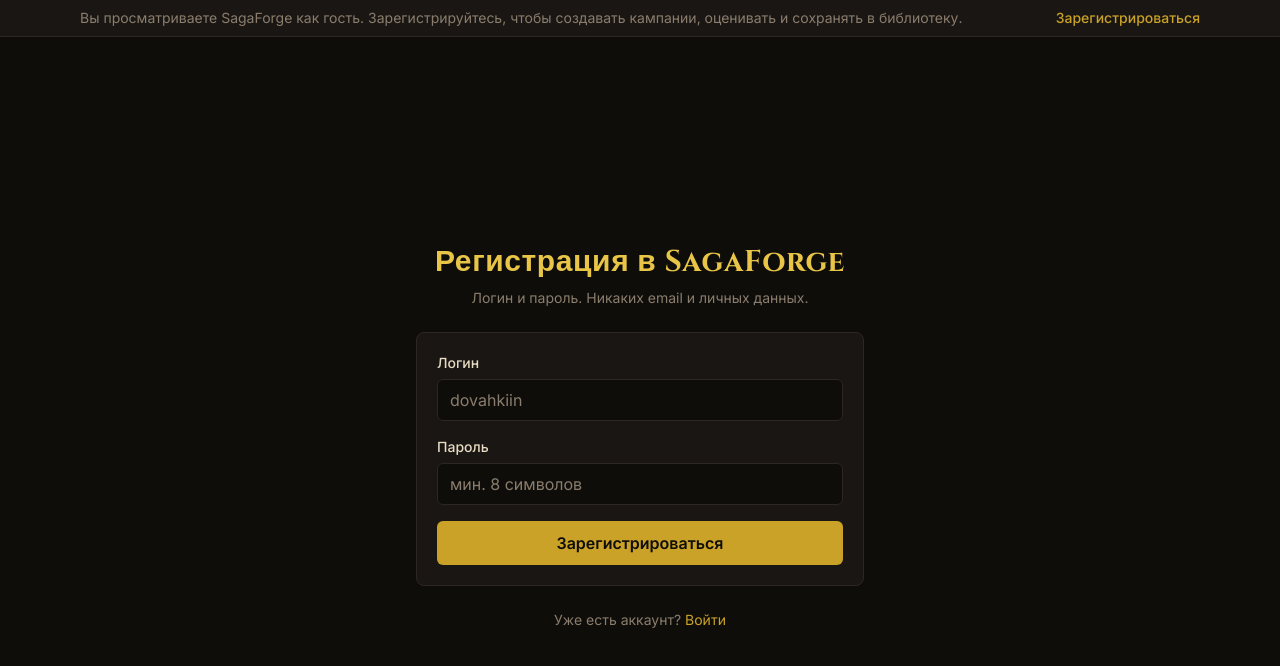
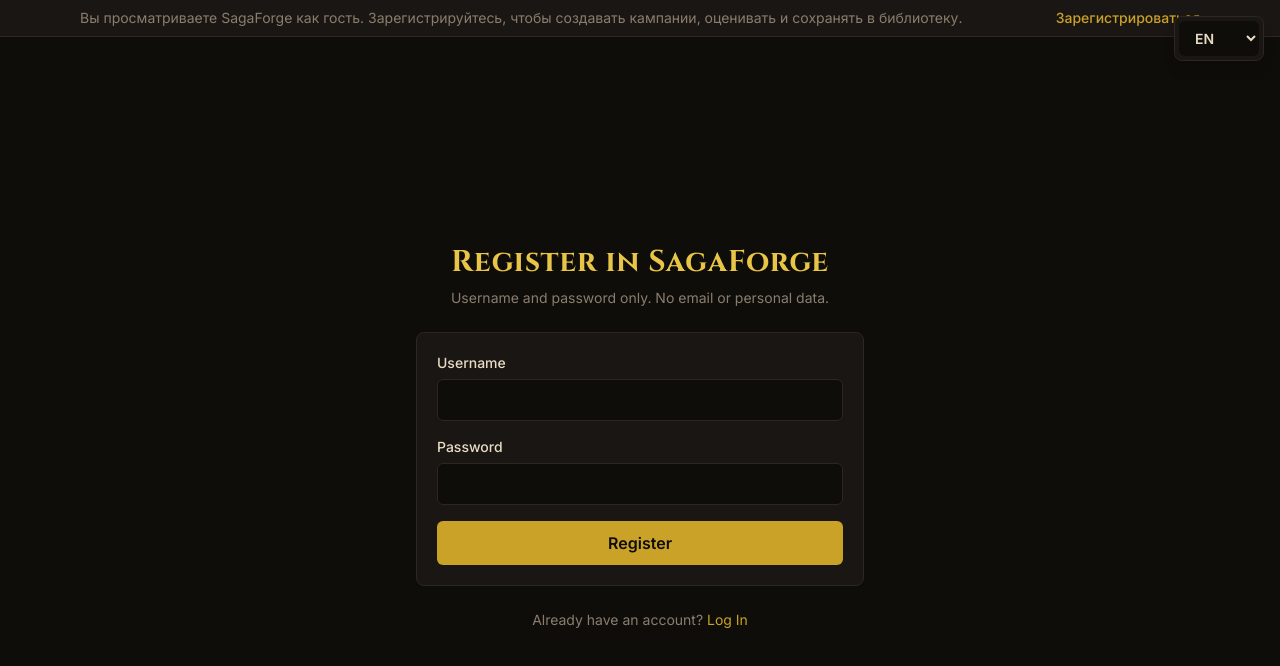
Before and after one commit to Dima7064/partyforge, a Next.js app: page /en/register in a window 1280 px wide. Shown: the top 666 px of the page. Built offline with nearby package versions, Linux system fonts and the light colour scheme; no server answers.

Commit message:
Feature: i18n translations for dashboard, login, register; clean language switcher UI

```diff
--- a/app/[locale]/layout.tsx
+++ b/app/[locale]/layout.tsx
@@ -1,12 +1,13 @@
 import type { Metadata } from "next";
 import { Cinzel, Inter } from "next/font/google";
-import "../globals.css";
-import { Providers } from "../providers";
+import "@/app/globals.css";
+import { Providers } from "./providers";
 import { SkipLink } from "@/components/ui/skip-link";
 import { GuestBanner } from "@/components/ui/guest-banner";
 import { getCurrentUser } from "@/lib/auth/currentUser";
-import { NextIntlClientProvider } from "next-intl";
-import { getMessages } from "next-intl/server";
+import { NextIntlClientProvider } from 'next-intl';
+import { getMessages } from 'next-intl/server';
+import { LanguageSwitcher } from "@/components/ui/language-switcher";
 
 const cinzel = Cinzel({
   variable: "--font-cinzel",
@@ -21,19 +22,19 @@
 
 export const metadata: Metadata = {
   title: "SagaForge",
-  description: "Создавай связанные кампании для D&D",
+  description: "Create connected D&D campaigns.",
 };
 
 export default async function RootLayout({
   children,
-  params,
+  params
 }: Readonly<{
   children: React.ReactNode;
   params: Promise<{ locale: string }>;
 }>) {
   const { locale } = await params;
+  const user = await getCurrentUser();
   const messages = await getMessages();
-  const user = await getCurrentUser();
 
   return (
     <html lang={locale} className="dark">
@@ -41,6 +42,9 @@
         <NextIntlClientProvider messages={messages}>
           <SkipLink />
           <GuestBanner authenticated={!!user} />
+
+          <LanguageSwitcher />
+
           <Providers>{children}</Providers>
         </NextIntlClientProvider>
       </body>
--- a/app/[locale]/login/page.tsx
+++ b/app/[locale]/login/page.tsx
@@ -1,7 +1,7 @@
 "use client";
 
 import { useState } from "react";
-import { useRouter, useSearchParams } from "next/navigation";
+import { useRouter, useSearchParams, useParams } from "next/navigation";
 import Link from "next/link";
 import { createBrowserSupabaseClient } from "@/lib/supabase/client";
 import { Button } from "@/components/ui/button";
@@ -10,12 +10,16 @@
 import { Label } from "@/components/ui/label";
 import { useToast } from "@/lib/hooks/useToast";
 import { usernameToEmail } from "@/lib/utils/username";
+import { useTranslations } from "next-intl";
 
 export default function LoginPage() {
   const router = useRouter();
   const searchParams = useSearchParams();
-  const nextUrl = searchParams.get("next") ?? "/dashboard";
+  const params = useParams();
+  const locale = params.locale as string;
+  const nextUrl = searchParams.get("next") ?? `/${locale}/dashboard`;
 
+  const t = useTranslations("Auth");
   const { show } = useToast();
   const [username, setUsername] = useState("");
   const [password, setPassword] = useState("");
@@ -31,11 +35,11 @@
         password,
       });
       if (signErr) throw signErr;
-      show("success", "Добро пожаловать");
+      show("success", t("loginSuccess"));
       router.push(nextUrl);
       router.refresh();
     } catch {
-      show("error", "Неверный логин или пароль");
+      show("error", t("error"));
       setLoading(false);
     }
   }
@@ -45,14 +49,14 @@
       <div className="w-full max-w-md space-y-6">
         <div className="text-center">
           <h1 className="text-3xl font-bold text-forge-gold-light">
-            Вход в SagaForge
+            {t("login")}
           </h1>
         </div>
         <Card>
           <CardContent>
             <form onSubmit={handleSubmit} className="space-y-4">
               <div>
-                <Label htmlFor="username">Логин</Label>
+                <Label htmlFor="username">{t("username")}</Label>
                 <Input
                   id="username"
                   value={username}
@@ -62,7 +66,7 @@
                 />
               </div>
               <div>
-                <Label htmlFor="password">Пароль</Label>
+                <Label htmlFor="password">{t("password")}</Label>
                 <Input
                   id="password"
                   type="password"
@@ -73,15 +77,15 @@
                 />
               </div>
               <Button type="submit" className="w-full" disabled={loading} aria-busy={loading}>
-                {loading ? "Входим..." : "Войти"}
+                {loading ? "..." : t("loginBtn")}
               </Button>
             </form>
           </CardContent>
         </Card>
         <p className="text-center text-forge-muted text-sm">
-          Нет аккаунта?{" "}
-          <Link href={`/register?next=${nextUrl}`} className="text-forge-gold hover:underline">
-            Зарегистрироваться
+          {t("noAccount")}{" "}
+          <Link href={`/${locale}/register?next=${nextUrl}`} className="text-forge-gold hover:underline">
+            {t("registerBtn")}
           </Link>
         </p>
       </div>
--- a/app/[locale]/register/page.tsx
+++ b/app/[locale]/register/page.tsx
@@ -1,7 +1,7 @@
 "use client";
 
 import { useState } from "react";
-import { useRouter, useSearchParams } from "next/navigation";
+import { useRouter, useSearchParams, useParams } from "next/navigation";
 import Link from "next/link";
 import { createBrowserSupabaseClient } from "@/lib/supabase/client";
 import { Button } from "@/components/ui/button";
@@ -9,17 +9,17 @@
 import { Input } from "@/components/ui/input";
 import { Label } from "@/components/ui/label";
 import { useToast } from "@/lib/hooks/useToast";
-import {
-  validatePassword,
-  validateUsername,
-  usernameToEmail,
-} from "@/lib/utils/username";
+import { validatePassword, validateUsername, usernameToEmail } from "@/lib/utils/username";
+import { useTranslations } from "next-intl";
 
 export default function RegisterPage() {
   const router = useRouter();
   const searchParams = useSearchParams();
-  const nextUrl = searchParams.get("next") ?? "/dashboard";
+  const params = useParams();
+  const locale = params.locale as string;
+  const nextUrl = searchParams.get("next") ?? `/${locale}/dashboard`;
 
+  const t = useTranslations("Auth");
   const { show } = useToast();
   const [username, setUsername] = useState("");
   const [password, setPassword] = useState("");
@@ -51,14 +51,14 @@
 
       if (!res.ok) {
         const err = await res.json();
-        throw new Error(err.error ?? "Не удалось создать профиль");
+        throw new Error(err.error ?? t("registerError"));
       }
 
-      show("success", "Аккаунт создан");
+      show("success", t("registerSuccess"));
       router.push(nextUrl);
       router.refresh();
     } catch (err) {
-      show("error", err instanceof Error ? err.message : "Ошибка регистрации");
+      show("error", err instanceof Error ? err.message : t("registerError"));
       setLoading(false);
     }
   }
@@ -68,48 +68,46 @@
       <div className="w-full max-w-md space-y-6">
         <div className="text-center">
           <h1 className="text-3xl font-bold text-forge-gold-light">
-            Регистрация в SagaForge
+            {t("register")}
           </h1>
           <p className="text-forge-muted text-sm mt-2">
-            Логин и пароль. Никаких email и личных данных.
+            {t("noEmail")}
           </p>
         </div>
         <Card>
           <CardContent>
             <form onSubmit={handleSubmit} className="space-y-4">
               <div>
-                <Label htmlFor="username">Логин</Label>
+                <Label htmlFor="username">{t("username")}</Label>
                 <Input
                   id="username"
                   value={username}
                   onChange={(e) => setUsername(e.target.value)}
-                  placeholder="dovahkiin"
                   autoComplete="username"
                   required
                 />
               </div>
               <div>
-                <Label htmlFor="password">Пароль</Label>
+                <Label htmlFor="password">{t("password")}</Label>
                 <Input
                   id="password"
                   type="password"
                   value={password}
                   onChange={(e) => setPassword(e.target.value)}
-                  placeholder="мин. 8 символов"
                   autoComplete="new-password"
                   required
                 />
               </div>
               <Button type="submit" className="w-full" disabled={loading} aria-busy={loading}>
-                {loading ? "Создаём..." : "Зарегистрироваться"}
+                {loading ? "..." : t("registerBtn")}
               </Button>
             </form>
           </CardContent>
         </Card>
         <p className="text-center text-forge-muted text-sm">
-          Уже есть аккаунт?{" "}
-          <Link href={`/login?next=${nextUrl}`} className="text-forge-gold hover:underline">
-            Войти
+          {t("hasAccount")}{" "}
+          <Link href={`/${locale}/login?next=${nextUrl}`} className="text-forge-gold hover:underline">
+            {t("loginBtn")}
           </Link>
         </p>
       </div>
--- a/components/ui/language-switcher.tsx
+++ b/components/ui/language-switcher.tsx
@@ -2,23 +2,29 @@
 
 import { usePathname, useRouter } from "next/navigation";
 import { useLocale } from "next-intl";
-import { Select } from "./select";
+import { Select } from "@/components/ui/select";
 
 export function LanguageSwitcher() {
   const locale = useLocale();
   const router = useRouter();
   const pathname = usePathname();
 
-  function handleChange(e: React.ChangeEvent<HTMLSelectElement>) {
+  const handleChange = (e: React.ChangeEvent<HTMLSelectElement>) => {
     const nextLocale = e.target.value;
     const newPathname = pathname.replace(`/${locale}`, `/${nextLocale}`);
-    router.push(newPathname);
-  }
+    router.replace(newPathname);
+  };
 
   return (
-    <Select value={locale} onChange={handleChange} className="w-24">
-      <option value="ru">RU</option>
-      <option value="en">EN</option>
-    </Select>
+    <div className="fixed top-4 right-4 z-[9999] flex items-center bg-forge-surface p-1 rounded-lg border border-forge-border shadow-lg">
+      <Select
+        value={locale}
+        onChange={handleChange}
+        className="w-20 bg-forge-bg text-forge-parchment border-none focus:ring-0 text-sm font-semibold"
+      >
+        <option value="ru">RU</option>
+        <option value="en">EN</option>
+      </Select>
+    </div>
   );
 }
--- a/messages/en.json
+++ b/messages/en.json
@@ -1,24 +1,46 @@
 {
-  "Nav": {
-    "dashboard": "Dashboard",
+  "Dashboard": {
+    "greeting": "Hello",
+    "cabinet": "Dashboard",
+    "create": "Create Campaign",
+    "join": "Join Campaign",
     "library": "My Library",
     "profile": "Profile",
-    "create": "Create Campaign",
-    "join": "Join",
+    "myCampaigns": "My Campaigns",
+    "emptyText": "No campaigns yet. Create your first one or join by code.",
+    "master": "Master",
+    "player": "Player",
+    "open": "Open",
+    "settings": "Settings",
     "explore": "Explore"
   },
-  "Home": {
-    "title": "SagaForge",
-    "subtitle": "Create interconnected D&D campaigns",
-    "btn_start": "Sign Up",
-    "btn_login": "Log In"
-  },
   "Auth": {
-    "login_title": "Login to SagaForge",
-    "register_title": "Register for SagaForge",
+    "login": "Login to SagaForge",
+    "register": "Register in SagaForge",
     "username": "Username",
     "password": "Password",
-    "submit_login": "Log In",
-    "submit_register": "Sign Up"
+    "loginBtn": "Log In",
+    "registerBtn": "Register",
+    "noAccount": "No account?",
+    "hasAccount": "Already have an account?",
+    "loginSuccess": "Welcome",
+    "registerSuccess": "Account created",
+    "error": "Invalid username or password",
+    "registerError": "Registration error",
+    "noEmail": "Username and password only. No email or personal data."
+  },
+  "Generate": {
+    "title": "Create Campaign",
+    "desc": "Dark fantasy. Choose level and party size.",
+    "params": "Parameters",
+    "titleLabel": "Title (optional)",
+    "level": "Level",
+    "partySize": "Party size (including master)",
+    "partyHint": "For example, 4 means 1 master and 3 players.",
+    "duration": "Duration",
+    "oneShot": "One Shot",
+    "miniCampaign": "Mini Campaign",
+    "longCampaign": "Long Campaign",
+    "generateBtn": "Generate"
   }
 }
--- a/messages/ru.json
+++ b/messages/ru.json
@@ -1,24 +1,46 @@
 {
-  "Nav": {
-    "dashboard": "Личный кабинет",
+  "Dashboard": {
+    "greeting": "Привет",
+    "cabinet": "Личный кабинет",
+    "create": "Создать кампанию",
+    "join": "Присоединиться",
     "library": "Моя библиотека",
     "profile": "Профиль",
-    "create": "Создать кампанию",
-    "join": "Присоединиться",
-    "explore": "Каталог кампаний"
-  },
-  "Home": {
-    "title": "SagaForge",
-    "subtitle": "Создавай связанные кампании для D&D",
-    "btn_start": "Зарегистрироваться",
-    "btn_login": "Войти"
+    "myCampaigns": "Мои кампании",
+    "emptyText": "Пока нет кампаний. Создай первую или присоединись по коду.",
+    "master": "Мастер",
+    "player": "Игрок",
+    "open": "Открыть",
+    "settings": "Настройки",
+    "explore": "Каталог"
   },
   "Auth": {
-    "login_title": "Вход в SagaForge",
-    "register_title": "Регистрация в SagaForge",
+    "login": "Вход в SagaForge",
+    "register": "Регистрация в SagaForge",
     "username": "Логин",
     "password": "Пароль",
-    "submit_login": "Войти",
-    "submit_register": "Зарегистрироваться"
+    "loginBtn": "Войти",
+    "registerBtn": "Зарегистрироваться",
+    "noAccount": "Нет аккаунта?",
+    "hasAccount": "Уже есть аккаунт?",
+    "loginSuccess": "Добро пожаловать",
+    "registerSuccess": "Аккаунт создан",
+    "error": "Неверный логин или пароль",
+    "registerError": "Ошибка регистрации",
+    "noEmail": "Логин и пароль. Никаких email и личных данных."
+  },
+  "Generate": {
+    "title": "Создать кампанию",
+    "desc": "Тёмное фэнтези. Выбери уровень и размер группы.",
+    "params": "Параметры",
+    "titleLabel": "Название (опционально)",
+    "level": "Уровень",
+    "partySize": "Размер группы (включая мастера)",
+    "partyHint": "Например, 4 — это 1 мастер и 3 игрока.",
+    "duration": "Длительность",
+    "oneShot": "Ваншот",
+    "miniCampaign": "Мини-кампания",
+    "longCampaign": "Долгая кампания",
+    "generateBtn": "Сгенерировать"
   }
 }
```
Also changed, not shown: app/[locale]/dashboard/page.tsx (+34 -28 lines).
